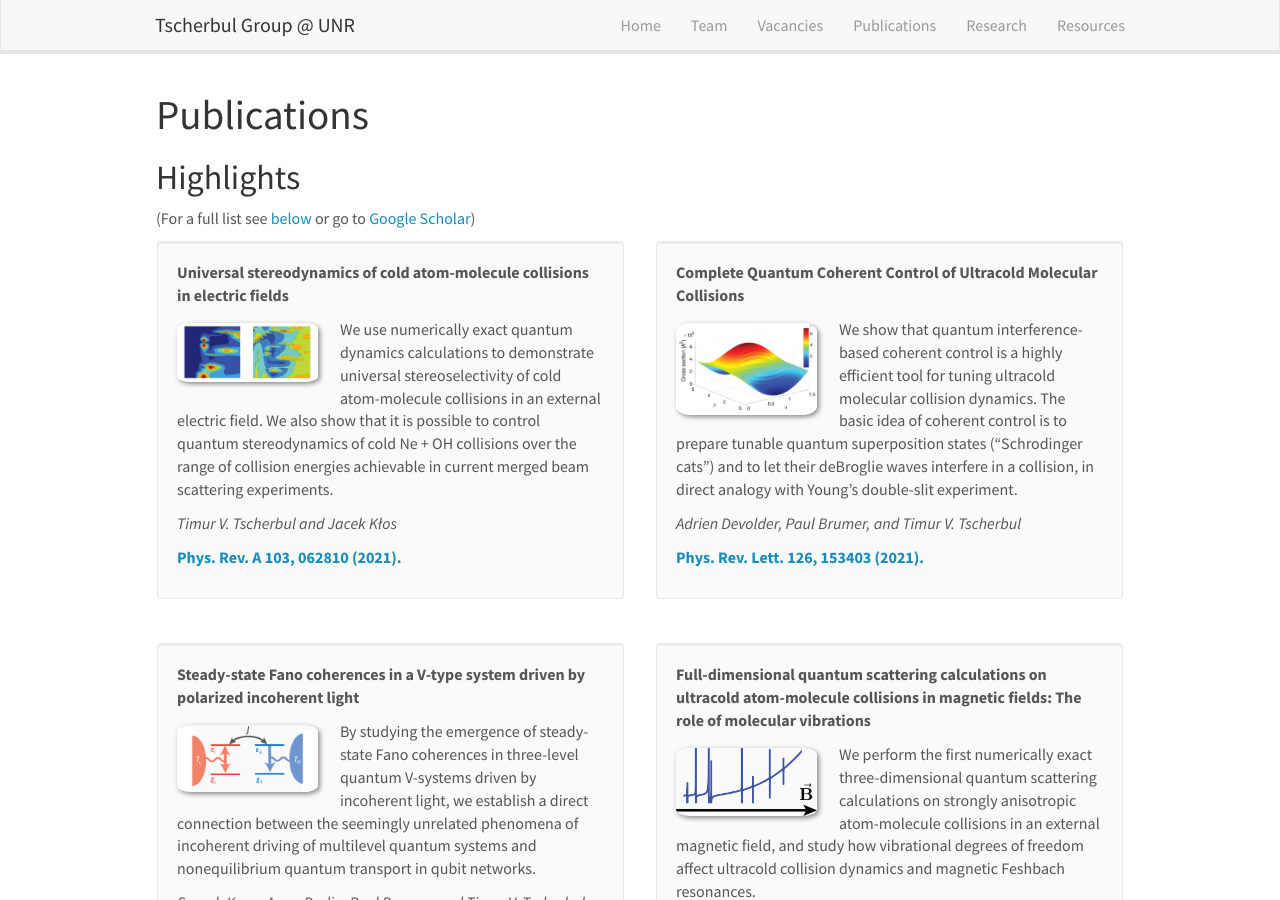
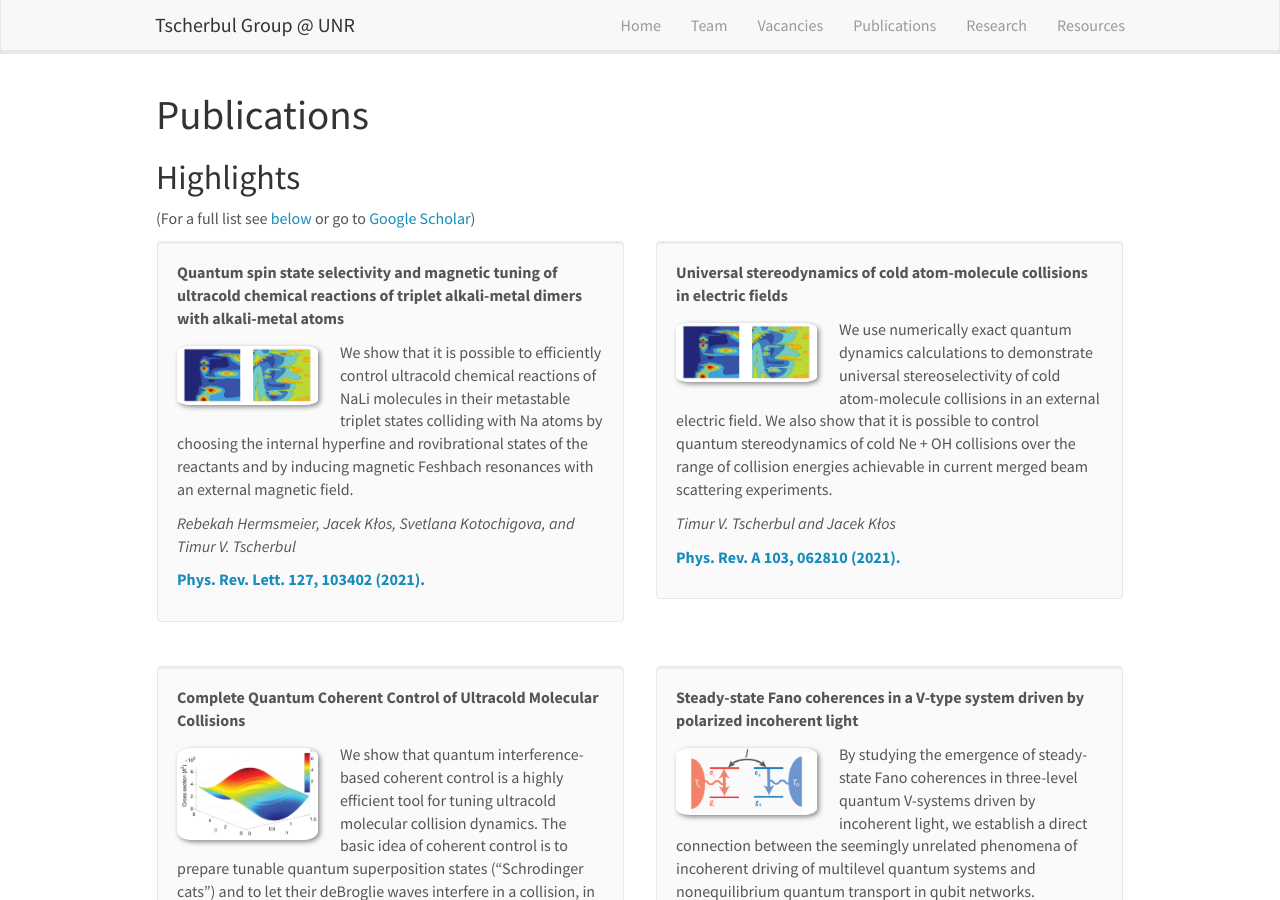
Before and after one commit to tscherbul/tscherbul.github.io, a Jekyll site: the page built from _pages/publications.md, in a window 1280 px wide and 900 px high. Built offline with Jekyll 4.4.1, drawn with Linux system fonts in a browser that asks for light colours; nearby versions of some CDN libraries; some of the changed text lies outside the part shown.

Commit message:
Update publist.yml

```diff
--- a/_data/publist.yml
+++ b/_data/publist.yml
@@ -1,3 +1,13 @@
+- title: "Quantum spin state selectivity and magnetic tuning of ultracold chemical reactions of triplet alkali-metal dimers with alkali-metal atoms"
+  image: 2021-Stereodyn-PRA.png
+  description:  We show that it is possible to efficiently control ultracold chemical reactions of NaLi molecules in their metastable triplet states colliding with Na atoms by choosing the internal hyperfine and rovibrational states of the reactants and by inducing magnetic Feshbach resonances with an external magnetic field.
+  authors: Rebekah Hermsmeier, Jacek Kłos, Svetlana Kotochigova, and Timur V. Tscherbul
+  link:
+    url: https://journals.aps.org/prl/abstract/10.1103/PhysRevLett.127.103402
+    display:  Phys. Rev. Lett. 127, 103402 (2021).
+  highlight: 1
+  news2:
+
 - title: "Universal stereodynamics of cold atom-molecule collisions in electric fields"
   image: 2021-Stereodyn-PRA.png
   description: We use numerically exact quantum dynamics calculations to demonstrate universal stereoselectivity of cold atom-molecule collisions in an external electric field. We also show that it is possible to control quantum stereodynamics of cold Ne + OH collisions over the range of collision energies achievable in current merged beam scattering experiments.
```
